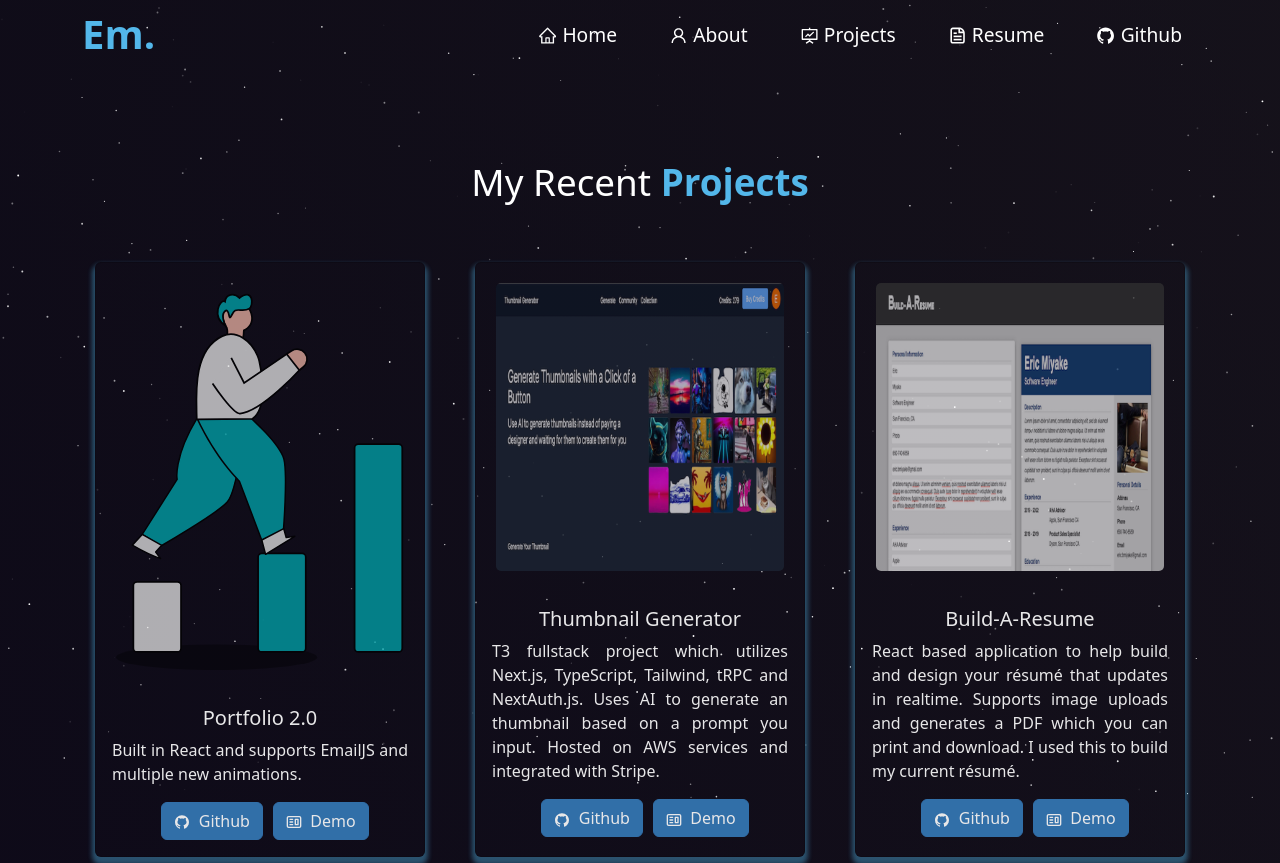
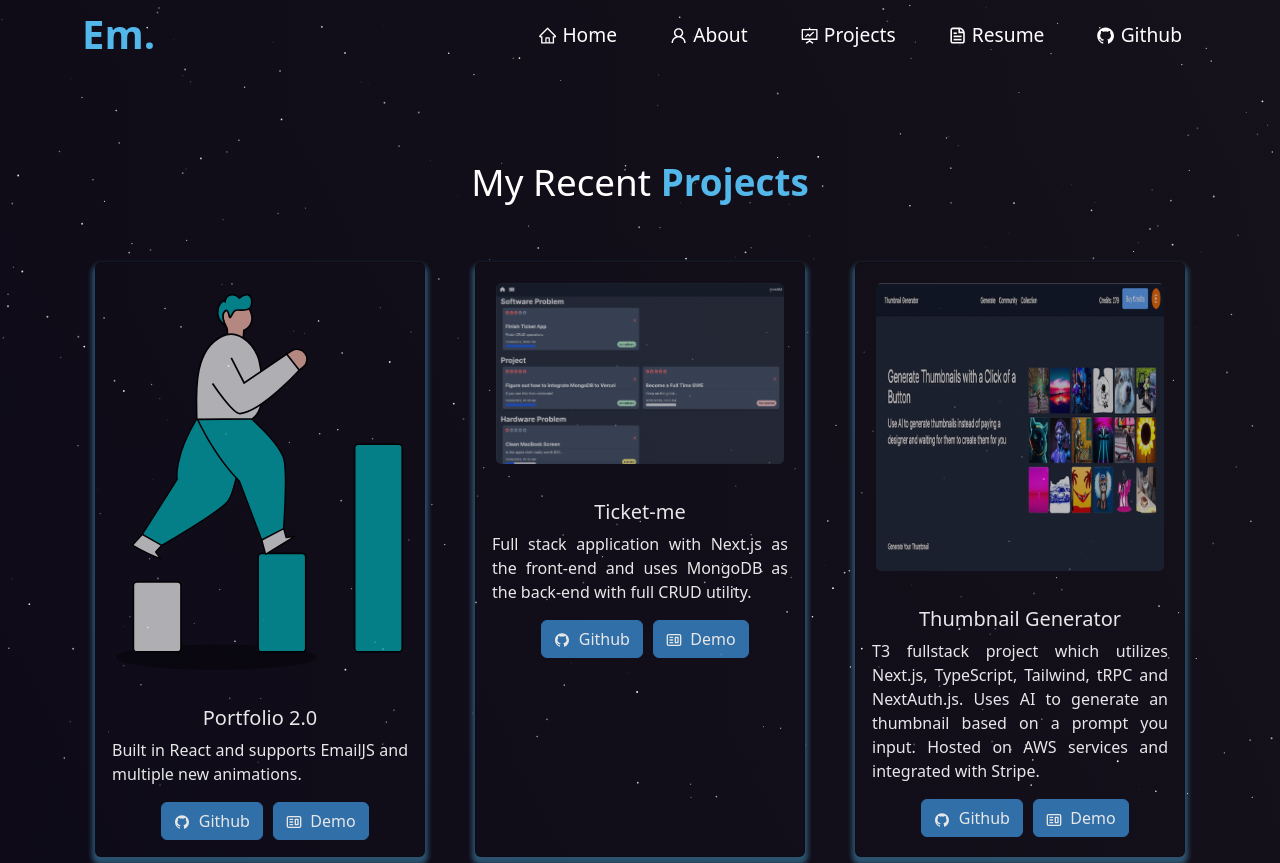
Before and after one commit to ArekBM/Portfolio, a React (Vite) app: page /project in a window 1280 px wide. Shown: the top 863 px of the page. Built offline with nearby package versions, Linux system fonts and the light colour scheme.

Commit message:
added ticket project

```diff
--- a/src/components/Projects.jsx
+++ b/src/components/Projects.jsx
@@ -8,6 +8,7 @@ import KitchenSink from '../assets/KitchenSink.jpg'
 import folder from '../assets/folder.png';
 import thumbnail from '../assets/thumbnail.png';
 import portfolio2 from '../assets/contact-illustration.svg'
+import ticketme from '../assets/ticket-me.png'
 
 export default function Projects() {
     return(
@@ -18,13 +19,22 @@ export default function Projects() {
                     My Recent <strong className='purple'>Projects </strong>
                 </h1>
                 <Row style={{ justifyContent: 'center', paddingBottom: '10px' }}>
-                <Col md={4} className='project-card'>
+                    <Col md={4} className='project-card'>
                         <ProjectCard
                             imgPath={portfolio2}
                             title='Portfolio 2.0'
                             description='Built in React and supports EmailJS and multiple new animations.'
                             ghLink='https://github.com/ArekBM/Portfolio-2.0'
                             demoLink='https://playful-marigold-f29c28.netlify.app/'
+                        />
+                    </Col>
+                    <Col md={4} className='project-card'>
+                        <ProjectCard
+                            imgPath={ticketme}
+                            title='Ticket-me'
+                            description='Full stack application with Next.js as the front-end and uses MongoDB as the back-end with full CRUD utility.'
+                            ghLink='https://github.com/ArekBM/ticketme'
+                            demoLink='https://ticketme-arekbm.vercel.app/'
                         />
                     </Col>
                     <Col md={4} className='project-card'>
```
Also changed, not shown: src/assets/ticket-me.png (added).
